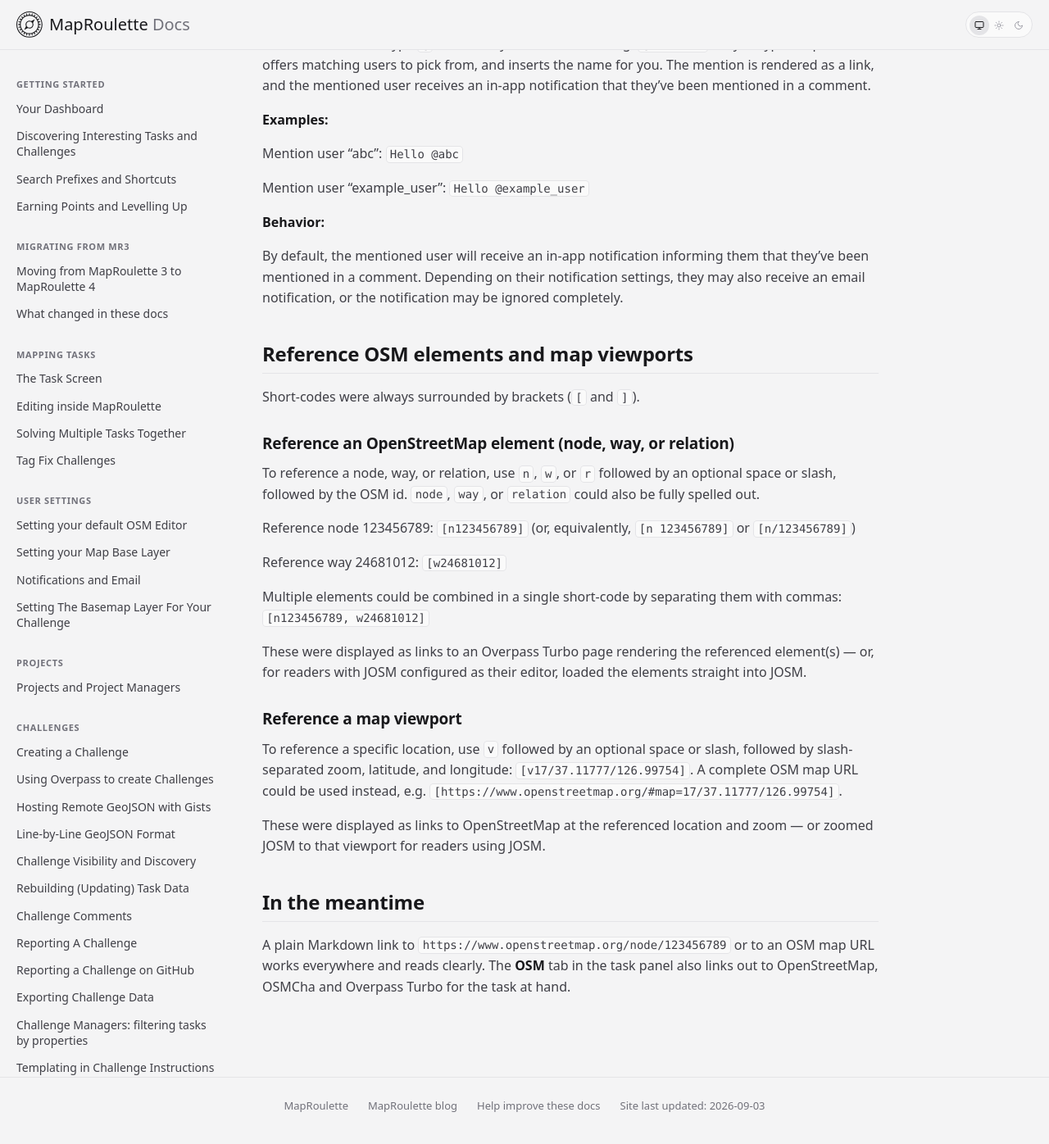
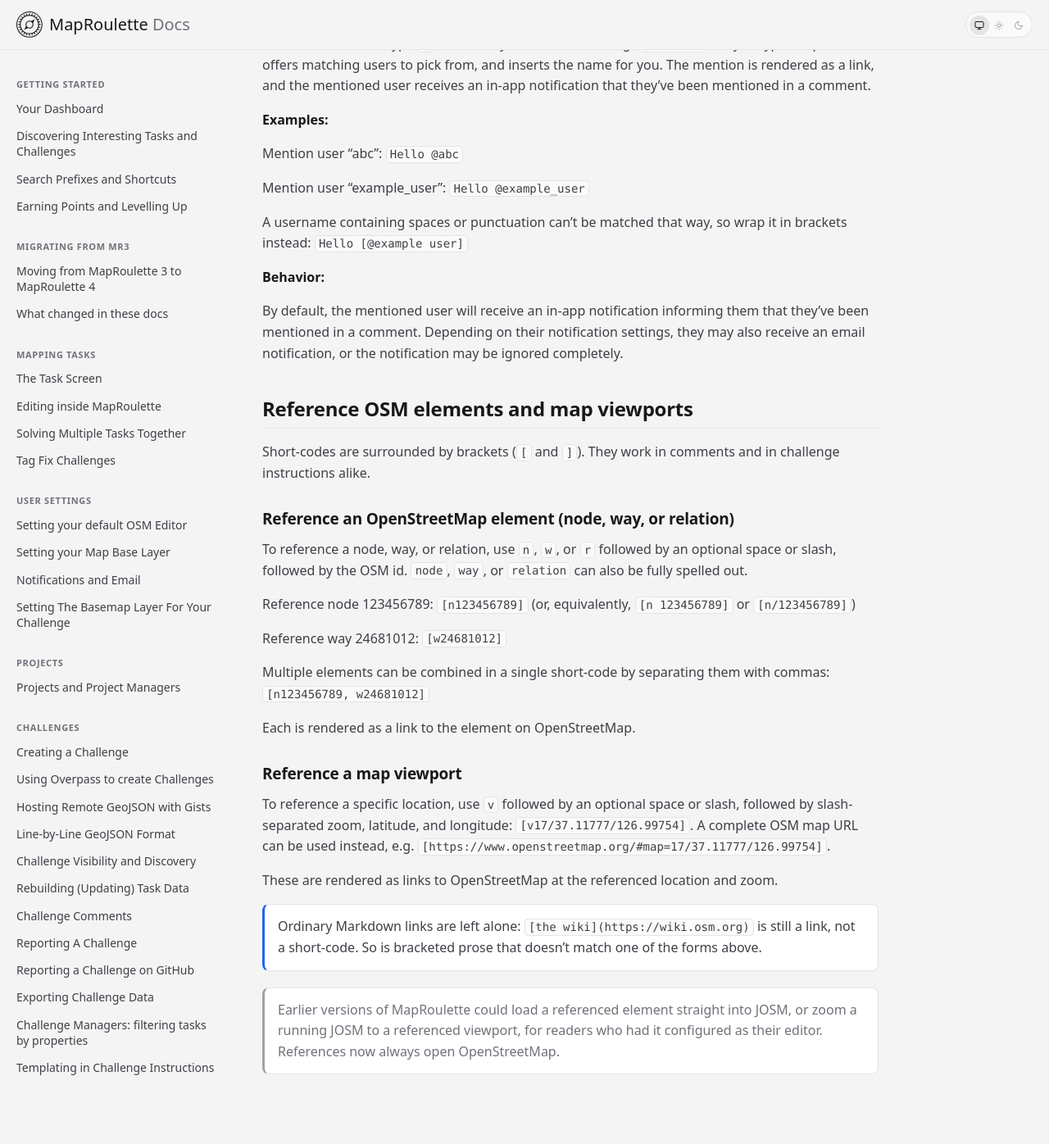
Before and after one commit to maproulette/docs, a Jekyll site: the page built from _documentation/advanced/03-comment-short-codes.md, in a window 1280 px wide and 1400 px high, scrolled down 195 px. Shown: the top 1396 px of the window at 82% size. Built offline with Jekyll 4.4.1, drawn with Linux system fonts in a browser that asks for light colours; comment, search, counter and statistics services are not loaded.

Commit message:
Restore information lost from the pre-MR4 documentation
Comparing every surviving page against the version on main turned up three
things worth having back.

The comment short-codes page was still written in the past tense — "were
displayed as links", "could be fully spelled out" — left from when it
documented something the frontend did not do. It does now, so the page
describes it in the present, notes that short codes work in challenge
instructions as well as comments, and says that ordinary Markdown links are
left alone. The bracketed mention form for usernames with spaces is written
up for the first time.

The old teams page made a point that survived nowhere: a member's role on a
team has no bearing on the permissions that team confers on a project. Every
member gets the same project permissions whatever their team role, which is
not obvious and is easy to get wrong.

Following gains the blocking section, matching the feature added alongside
this, including that blocking only removes someone from your followers'
activity feed rather than hiding your editing from them.

The rest of what shrank — the widget workspace, editor-layer-index
configuration, the old property-filter flow — describes MapRoulette 3
behaviour that is genuinely gone and already noted as such.

```diff
--- a/_documentation/advanced/03-comment-short-codes.md
+++ b/_documentation/advanced/03-comment-short-codes.md
@@ -15,6 +15,9 @@
 
 Mention user "example_user": `Hello @example_user`
 
+A username containing spaces or punctuation can't be matched that way, so wrap
+it in brackets instead: `Hello [@example user]`
+
 **Behavior:**
 
 By default, the mentioned user will receive an in-app notification informing
@@ -24,39 +27,40 @@
 
 ## Reference OSM elements and map viewports
 
-Short-codes were always surrounded by brackets (`[` and `]`).
+Short-codes are surrounded by brackets (`[` and `]`). They work in comments and
+in challenge instructions alike.
 
 ### Reference an OpenStreetMap element (node, way, or relation)
 
 To reference a node, way, or relation, use `n`, `w`, or `r` followed by an
 optional space or slash, followed by the OSM id. `node`, `way`, or `relation`
-could also be fully spelled out.
+can also be fully spelled out.
 
 Reference node 123456789: `[n123456789]` (or, equivalently, `[n 123456789]` or
 `[n/123456789]`)
 
 Reference way 24681012: `[w24681012]`
 
-Multiple elements could be combined in a single short-code by separating them
+Multiple elements can be combined in a single short-code by separating them
 with commas: `[n123456789, w24681012]`
 
-These were displayed as links to an Overpass Turbo page rendering the
-referenced element(s) — or, for readers with JOSM configured as their editor,
-loaded the elements straight into JOSM.
+Each is rendered as a link to the element on OpenStreetMap.
 
 ### Reference a map viewport
 
 To reference a specific location, use `v` followed by an optional space or
 slash, followed by slash-separated zoom, latitude, and longitude:
-`[v17/37.11777/126.99754]`. A complete OSM map URL could be used instead, e.g.
+`[v17/37.11777/126.99754]`. A complete OSM map URL can be used instead, e.g.
 `[https://www.openstreetmap.org/#map=17/37.11777/126.99754]`.
 
-These were displayed as links to OpenStreetMap at the referenced location and
-zoom — or zoomed JOSM to that viewport for readers using JOSM.
+These are rendered as links to OpenStreetMap at the referenced location and
+zoom.
 
-## In the meantime
+> Ordinary Markdown links are left alone: `[the wiki](https://wiki.osm.org)` is
+> still a link, not a short-code. So is bracketed prose that doesn't match one
+> of the forms above.
 
-A plain Markdown link to
-`https://www.openstreetmap.org/node/123456789` or to an OSM map URL works
-everywhere and reads clearly. The **OSM** tab in the task panel also links out
-to OpenStreetMap, OSMCha and Overpass Turbo for the task at hand.
+> Earlier versions of MapRoulette could load a referenced element straight into
+> JOSM, or zoom a running JOSM to a referenced viewport, for readers who had it
+> configured as their editor. References now always open OpenStreetMap.
+{: .legacy}
```
Also changed, not shown: _documentation/teams/01-teams.md (+6 -0 lines), _documentation/teams/02-following.md (+13 -0 lines).
